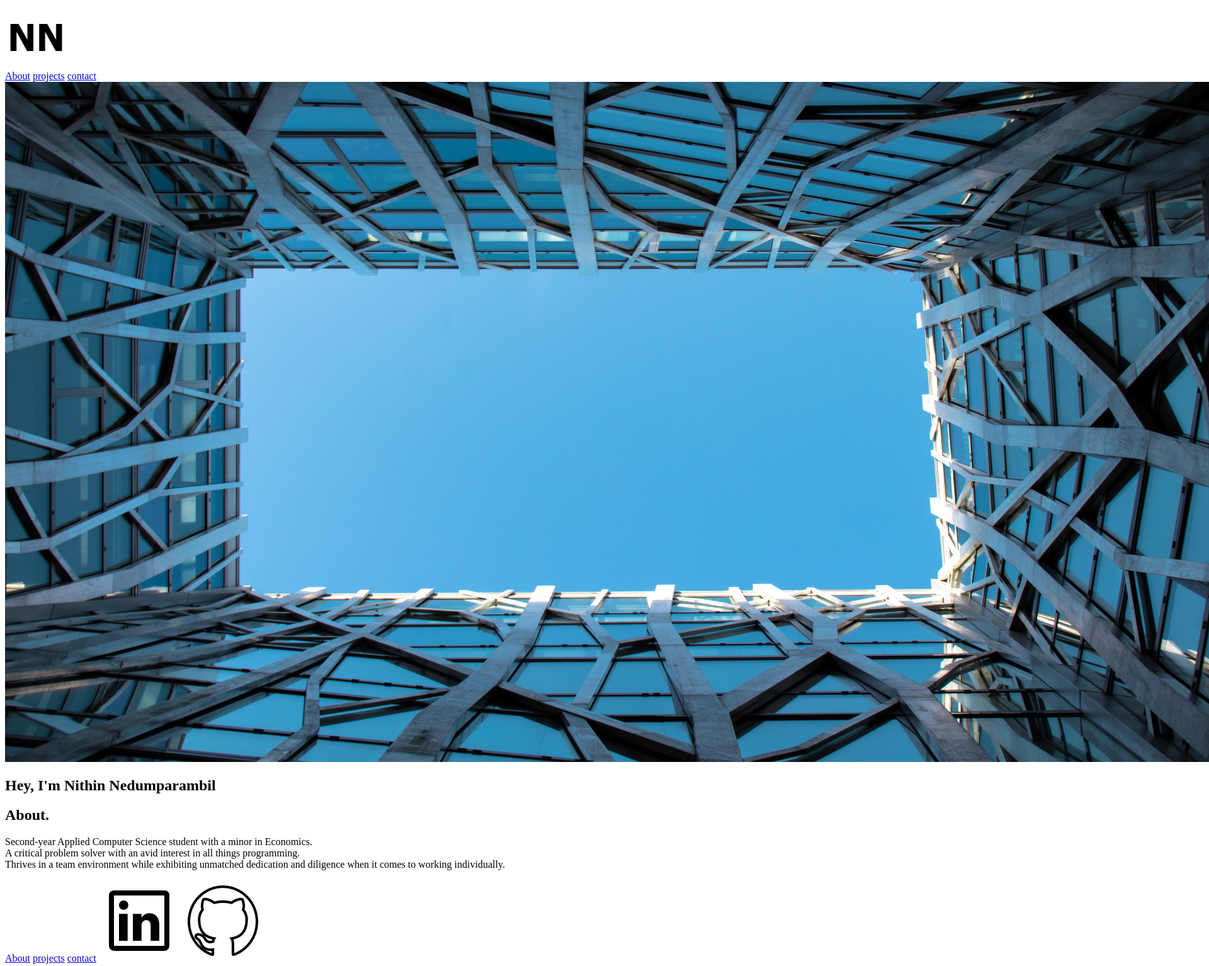
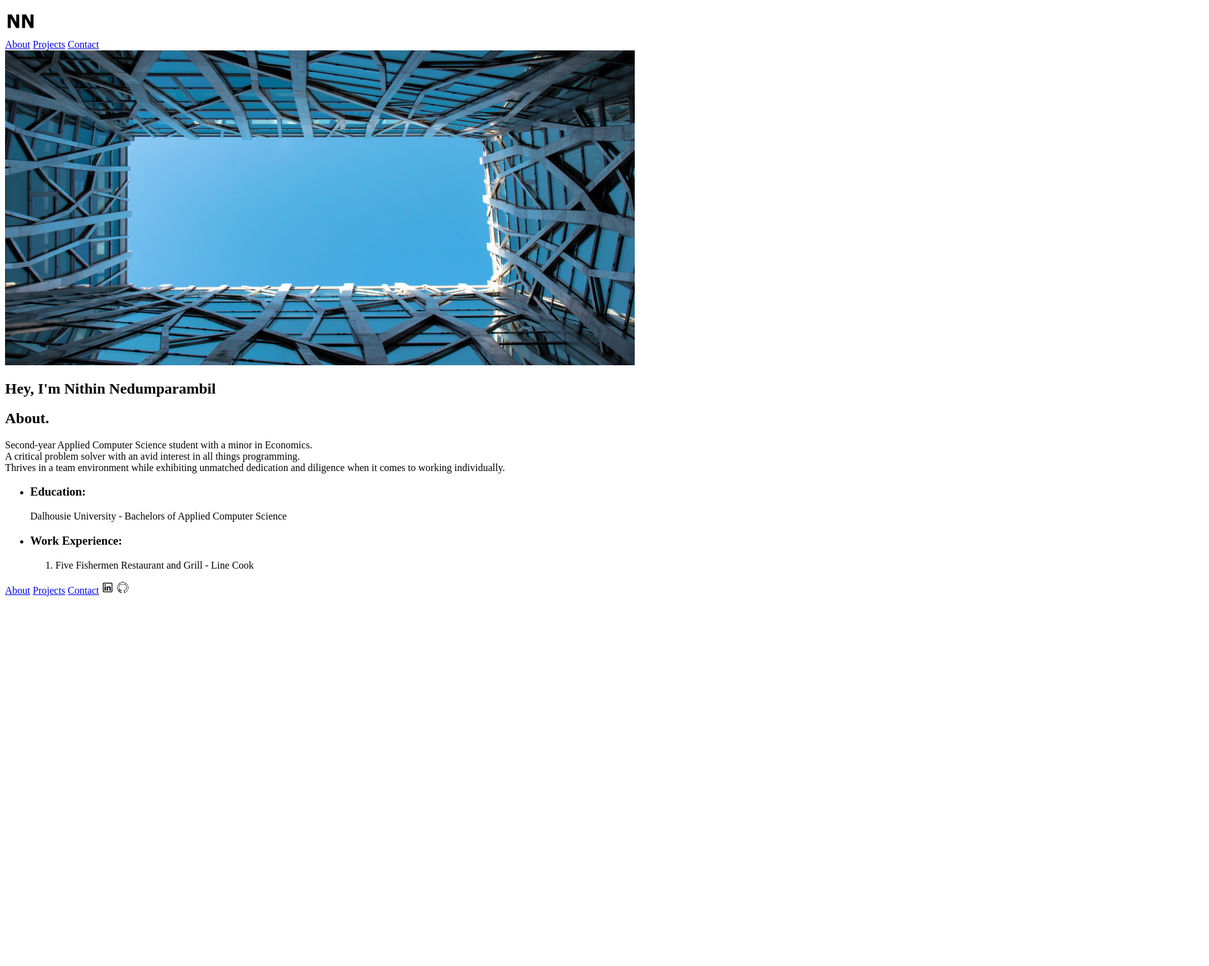
Before and after one commit to nith-n/personal_website_repo, a plain HTML site: page Homepage/index.html in a window 1280 px wide. Shown: the whole page at 63% size, 1920 px wide, since content can reach past the window. After the commit the page ends 955 px from the top, so only its background shows below. Drawn offline with Linux system fonts and the light colour scheme.

Commit message:
Added list structures and modified sizes of some images.

```diff
--- a/Homepage/index.html
+++ b/Homepage/index.html
@@ -8,16 +8,16 @@
 
 <body>
     <header>
-        <a href="index.html"><img src="Website_logo.png" alt="The website's logo"></a>
+        <a href="index.html"><img width="50" height="50" src="Website_logo.png" alt="The website's logo"></a>
         <nav>
             <a href="#about">About</a>
-            <a href="Projects/projects.html">projects</a>
-            <a href="Contact/contact.html">contact</a>
+            <a href="Projects/projects.html">Projects</a>
+            <a href="Contact/contact.html">Contact</a>
         </nav>
     </header>
     <main>
         <article>
-            <img width="1920" height="1080" src="raphael-lr-5rGmqIxA_Ko-unsplash.jpg"
+            <img width="1000" height="500" src="raphael-lr-5rGmqIxA_Ko-unsplash.jpg"
                 alt="Abstract view of architecture">
             <h1>Hey, I'm Nithin Nedumparambil</h1>
         </article>
@@ -27,15 +27,26 @@
                 A critical problem solver with an avid interest in all things programming.<br>
                 Thrives in a team environment while exhibiting unmatched dedication and diligence when it comes to
                 working individually.</p>
+            <ul>
+                <li>
+                    <h3>Education:</h3><span>Dalhousie University - Bachelors of Applied Computer Science</span>
+                </li>
+                <li>
+                    <h3>Work Experience:</h3>
+                    <ol>
+                        <li>Five Fishermen Restaurant and Grill - Line Cook</li>
+                    </ol>
+                </li>
+            </ul>
         </article>
     </main>
     <footer>
         <a href="#about">About</a>
-        <a href="Projects/projects.html">projects</a>
-        <a href="Contact/contact.html">contact</a>
-        <a href="www.linkedin.com/in/nithin-nedumparambil-370641230"><img src="LinkedIn_logo.png"
-                alt="LinkedIn logo"></a>
-        <a href=https://github.com/nith-n"><img src="GitHub_logo.png" alt="GitHub logo"></a>
+        <a href="Projects/projects.html">Projects</a>
+        <a href="Contact/contact.html">Contact</a>
+        <a href="https://www.linkedin.com/in/nithin-nedumparambil-370641230/"><img width="20" height="20"
+                src="LinkedIn_logo.png" alt="LinkedIn logo"></a>
+        <a href=https://github.com/nith-n"><img width="20" height="20" src="GitHub_logo.png" alt="GitHub logo"></a>
     </footer>
 </body>
 
```
